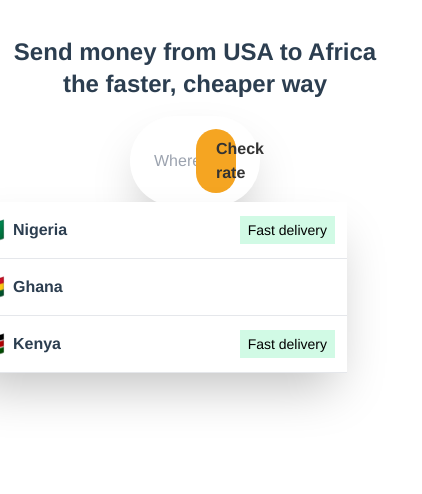
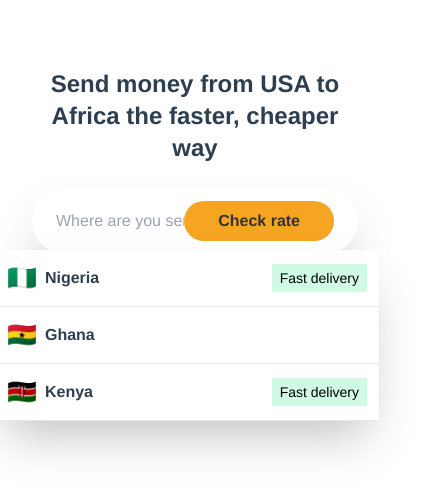
Before and after one commit to ejirocodes/remittance-app, a Vue app: page / in a window 390 px wide. Shown: the top 494 px of the page, 422 px wide, since content can reach past the window. Built offline with nearby package versions, Linux system fonts and the light colour scheme.

Commit message:
responsive homepage

```diff
--- a/src/components/SearchForm.vue
+++ b/src/components/SearchForm.vue
@@ -8,7 +8,8 @@
           inline-flex
           items-center
           justify-between
-          w-2/6
+          lg:w-2/6
+          w-full
           py-[0.8rem]
           px-[1.5rem]
           shadow-2xl
@@ -25,7 +26,8 @@
           class="
             bg-pri
             text-dark
-            w-2/5
+            xl:w-2/5
+            w-full
             rounded-full
             font-bold
             px-5
--- a/src/views/Home.vue
+++ b/src/views/Home.vue
@@ -1,6 +1,6 @@
 <template>
-  <div class="home my-9">
-    <h1 class="font-black text-2xl mb-[1rem]">Send money from USA to Africa the faster, cheaper way</h1>
+  <div class="home my-9 p-[2rem]">
+    <h1 class="font-black text-2xl mb-[1.5rem]">Send money from USA to Africa the faster, cheaper way</h1>
     <SearchForm />
   </div>
 </template>
```
